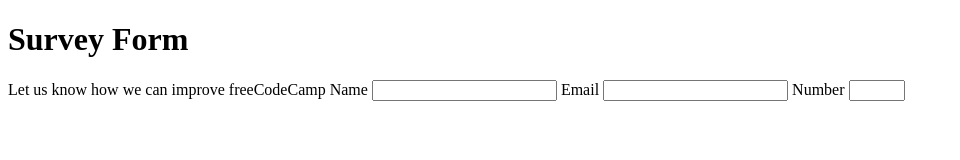
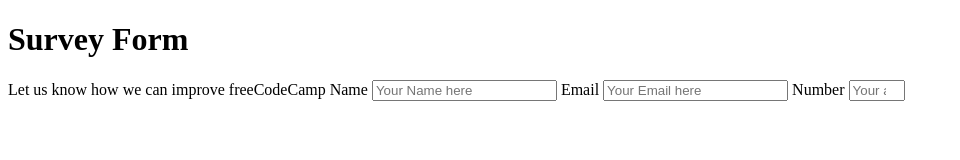
Before and after one commit to diyarfaraj/feeCodeCamp-Survey-form, a plain HTML site: page index.html in a window 1280 px wide. Shown: the whole page, without its empty margins (0-960 px from the left). Drawn offline with Linux system fonts and the light colour scheme.

Commit message:
placeholder added

```diff
--- a/index.html
+++ b/index.html
@@ -12,15 +12,17 @@
       <p id="description">
         Let us know how we can improve freeCodeCamp
         <label id="name-label"> Name </label>
-        <input type="text" id="name" />
-        <label id="email-label">
-          Email
-          <input type="email" id="email" />
-        </label>
-        <label id="number-label"
-          >Number
-          <input type="number" min="18" max="55" id="number" />
-        </label>
+        <input type="text" id="name" placeholder="Your Name here" />
+        <label id="email-label"> Email</label>
+        <input type="email" id="email" placeholder="Your Email here" />
+        <label id="number-label">Number</label>
+        <input
+          type="number"
+          min="18"
+          max="55"
+          id="number"
+          placeholder="Your age"
+        />
       </p>
     </form>
   </body>
```
